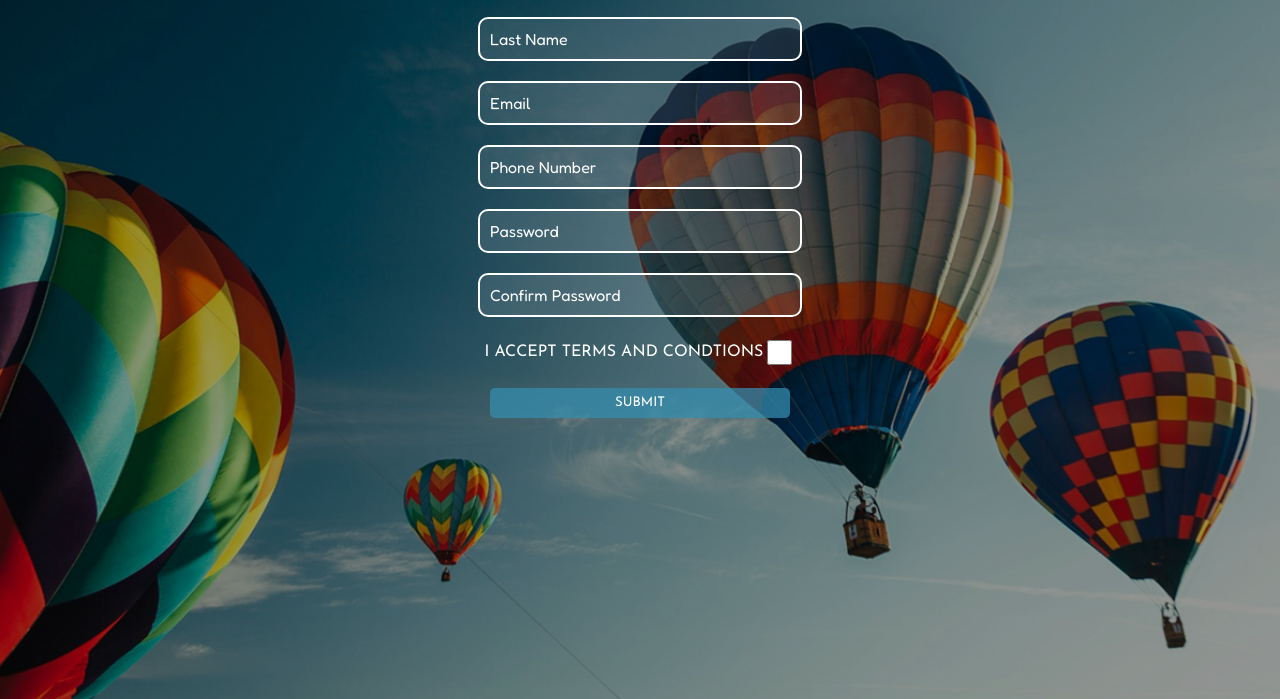
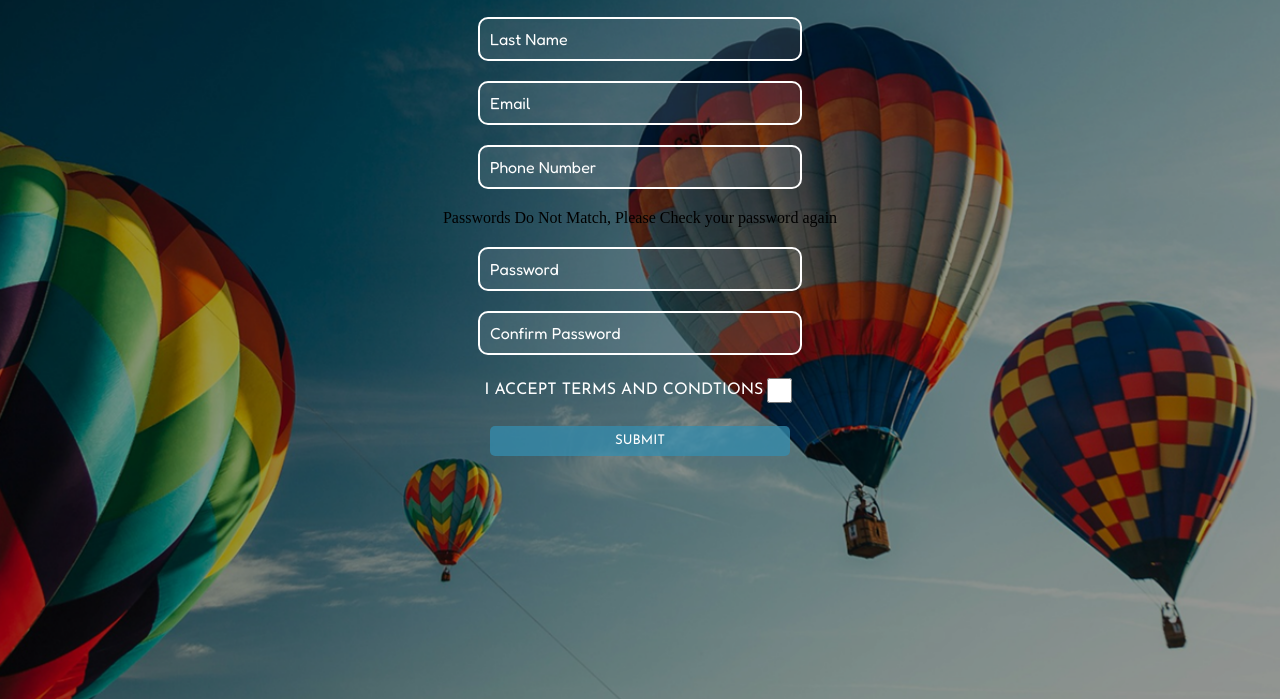
Before and after one commit to patel-vansh1607/html-forms, a plain HTML site: page index.html in a window 1280 px wide. Shown: the part 122-821 px from the top of the page. Drawn offline with Linux system fonts and the light colour scheme.

Commit message:
adding alert message

```diff
--- a/index.html
+++ b/index.html
@@ -27,6 +27,9 @@
             <input id="phoneNumber" name="phoneNumber" type="number" placeholder="Phone Number" required>
         </div>
         <div>
+            <span class="alert-off-message">Passwords Do Not Match, Please Check your password again</span>
+        </div>
+        <div>
             <label for="password"></label>
             <input id="password" name="password" type="password" placeholder="Password" required>
         </div>
```
